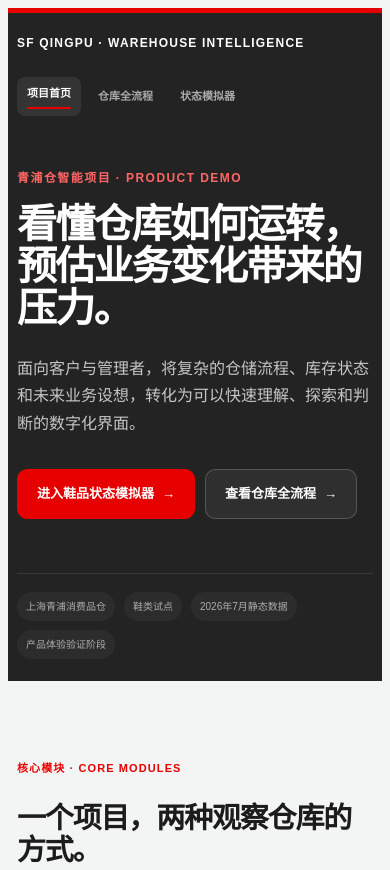
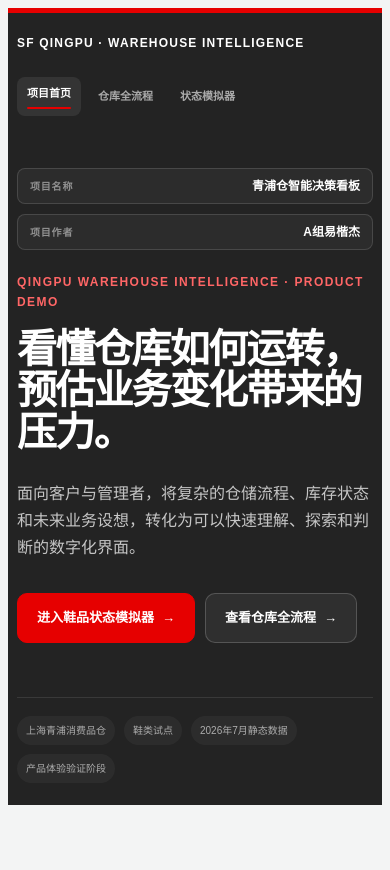
Before and after one commit to jamese5095/ecco-warehouse-dashboard, a plain HTML site: page index.html in a window 390 px wide. Shown: the top 870 px of the page. Drawn offline with Linux system fonts and the light colour scheme.

Commit message:
Define project name and author

```diff
--- a/index.html
+++ b/index.html
@@ -3,8 +3,8 @@
 <head>
   <meta charset="UTF-8">
   <meta name="viewport" content="width=device-width, initial-scale=1.0">
-  <meta name="description" content="青浦仓智能项目：理解仓库运营流程，模拟业务变化带来的仓储压力。">
-  <title>青浦仓智能项目｜仓储认知与状态模拟</title>
+  <meta name="description" content="青浦仓智能决策看板：理解仓库运营流程，模拟业务变化带来的仓储压力。">
+  <title>青浦仓智能决策看板｜仓储认知与状态模拟</title>
   <link rel="stylesheet" href="site.css">
   <link rel="stylesheet" href="portal.css">
 </head>
@@ -21,7 +21,11 @@
       </nav>
 
       <div class="portal-copy">
-        <div class="portal-kicker">青浦仓智能项目 · PRODUCT DEMO</div>
+        <div class="portal-project-id" aria-label="项目基本信息">
+          <div><span>项目名称</span><strong>青浦仓智能决策看板</strong></div>
+          <div><span>项目作者</span><strong>A组易楷杰</strong></div>
+        </div>
+        <div class="portal-kicker">QINGPU WAREHOUSE INTELLIGENCE · PRODUCT DEMO</div>
         <h1>看懂仓库如何运转，<br>预估业务变化带来的压力。</h1>
         <p>面向客户与管理者，将复杂的仓储流程、库存状态和未来业务设想，转化为可以快速理解、探索和判断的数字化界面。</p>
         <div class="portal-actions">
@@ -115,7 +119,8 @@
   </main>
 
   <footer class="portal-footer">
-    <p>青浦仓智能项目 · 仓储认知与状态模拟</p>
+    <p>青浦仓智能决策看板 · 仓储认知与状态模拟</p>
+    <p>项目作者：A组易楷杰</p>
     <p>当前为产品验证版本，不代表仓库正式履约承诺。</p>
   </footer>
 </body>
--- a/portal.css
+++ b/portal.css
@@ -4,6 +4,10 @@
 .portal-nav { display: flex; align-items: center; justify-content: space-between; gap: 24px; }
 .portal-nav .nav-brand { font-size: 12px; }
 .portal-copy { max-width: 980px; padding: clamp(76px, 10vw, 116px) 0 72px; }
+.portal-project-id { display: flex; flex-wrap: wrap; gap: 10px; margin-bottom: 22px; }
+.portal-project-id > div { display: flex; align-items: center; gap: 10px; min-height: 34px; padding: 0 12px; border: 1px solid rgba(255,255,255,.13); border-radius: 8px; background: rgba(255,255,255,.045); }
+.portal-project-id span { color: #929292; font-size: 10px; font-weight: 750; letter-spacing: .08em; }
+.portal-project-id strong { color: #fff; font-size: 12px; }
 .portal-kicker { margin-bottom: 16px; color: #ff6666; font-size: 12px; font-weight: 850; letter-spacing: .12em; }
 .portal-copy h1 { max-width: 1000px !important; font-size: clamp(44px, 6.6vw, 76px) !important; line-height: 1.04; }
 .portal-copy > p { max-width: 760px; margin-top: 26px !important; color: #c6c6c6; font-size: clamp(16px, 2vw, 19px) !important; }
@@ -80,6 +84,8 @@
   .portal-shell, .portal-main { width: min(100% - 18px, 520px); }
   .portal-nav { align-items: flex-start; flex-direction: column; }
   .portal-copy { padding-top: 52px; }
+  .portal-project-id { align-items: stretch; flex-direction: column; }
+  .portal-project-id > div { justify-content: space-between; }
   .portal-copy h1 { font-size: 40px !important; }
   .global-nav-links { width: 100%; overflow-x: auto; }
   .module-card { min-height: 350px; padding: 25px; border-radius: 16px; }
```
Also changed, not shown: operations.html (+2 -2 lines), simulation.html (+2 -2 lines), 1 other file.
